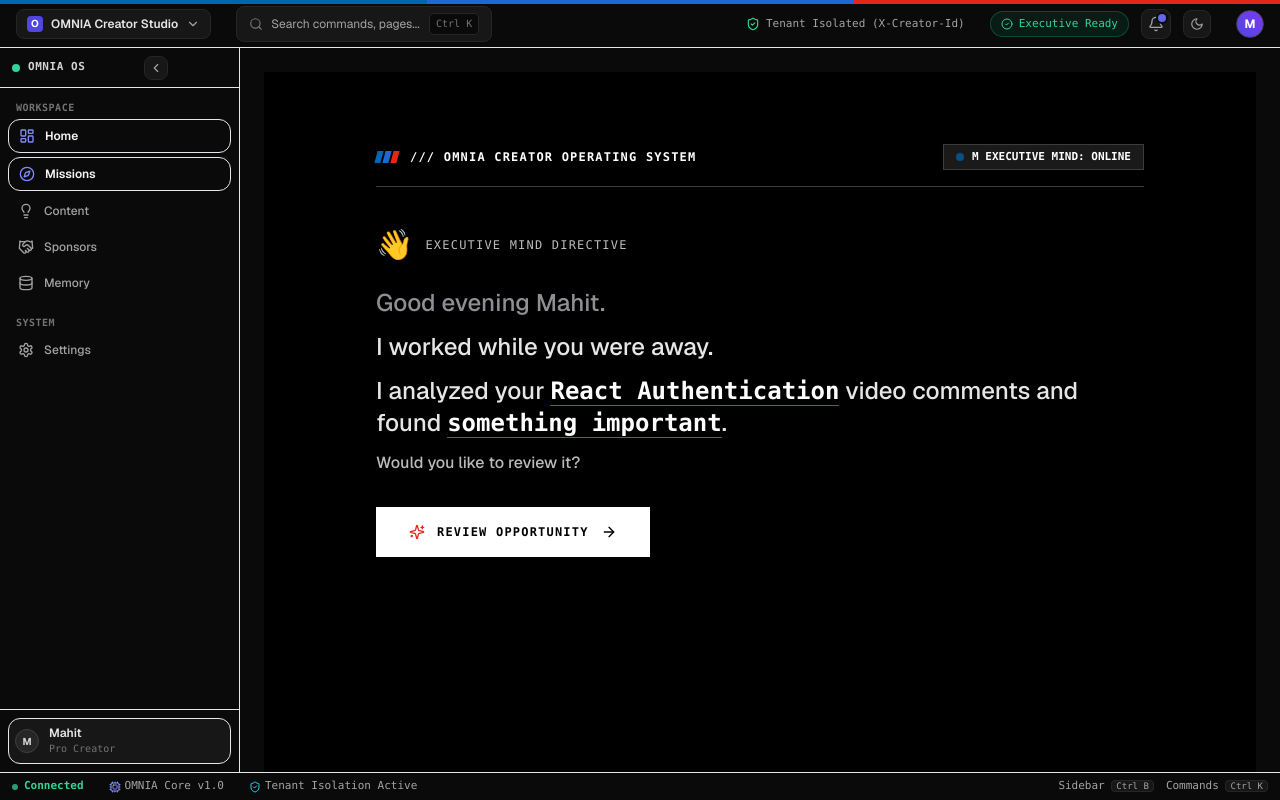
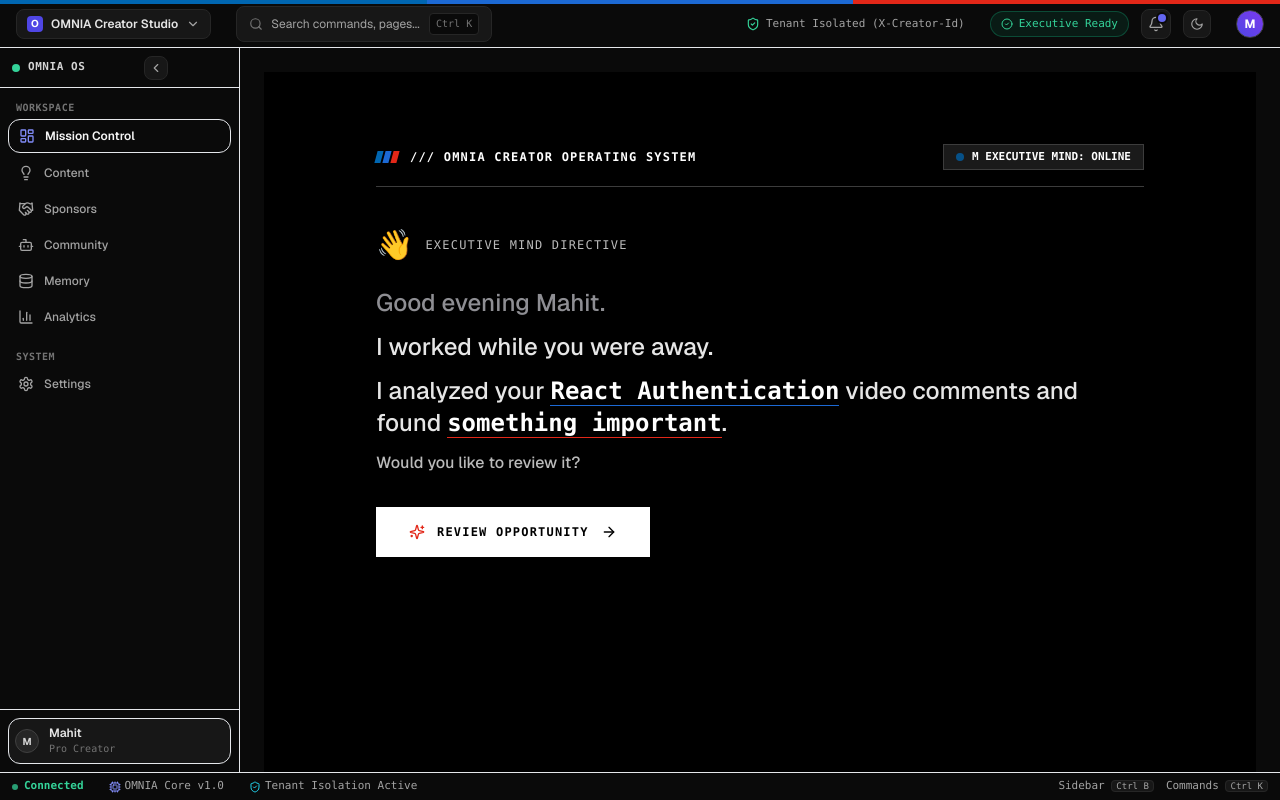
Before and after one commit to mahitss/vibe_creativity, a Next.js app in the folder apps/web/: page /missions in a window 1280 px wide. Built offline with nearby package versions, Linux system fonts and the light colour scheme.

Commit message:
refactor(web): execute workspace refinement pass across 6 core hubs

```diff
--- a/apps/web/src/features/shell/components/sidebar.tsx
+++ b/apps/web/src/features/shell/components/sidebar.tsx
@@ -61,11 +61,12 @@ export function Sidebar() {
     {
       title: "Workspace",
       items: [
-        { id: "home", label: "Home", href: "/", icon: LayoutDashboard },
-        { id: "missions", label: "Missions", href: "/missions", icon: Compass },
+        { id: "home", label: "Mission Control", href: "/", icon: LayoutDashboard },
         { id: "content", label: "Content", href: "/content", icon: Lightbulb },
         { id: "sponsors", label: "Sponsors", href: "/sponsors", icon: Handshake },
+        { id: "community", label: "Community", href: "/community", icon: Bot },
         { id: "memory", label: "Memory", href: "/memory", icon: Database },
+        { id: "analytics", label: "Analytics", href: "/analytics", icon: BarChart3 },
       ],
     },
     {
```
Also changed, not shown: 1 other file (tests, documents, lock files or other folders).
